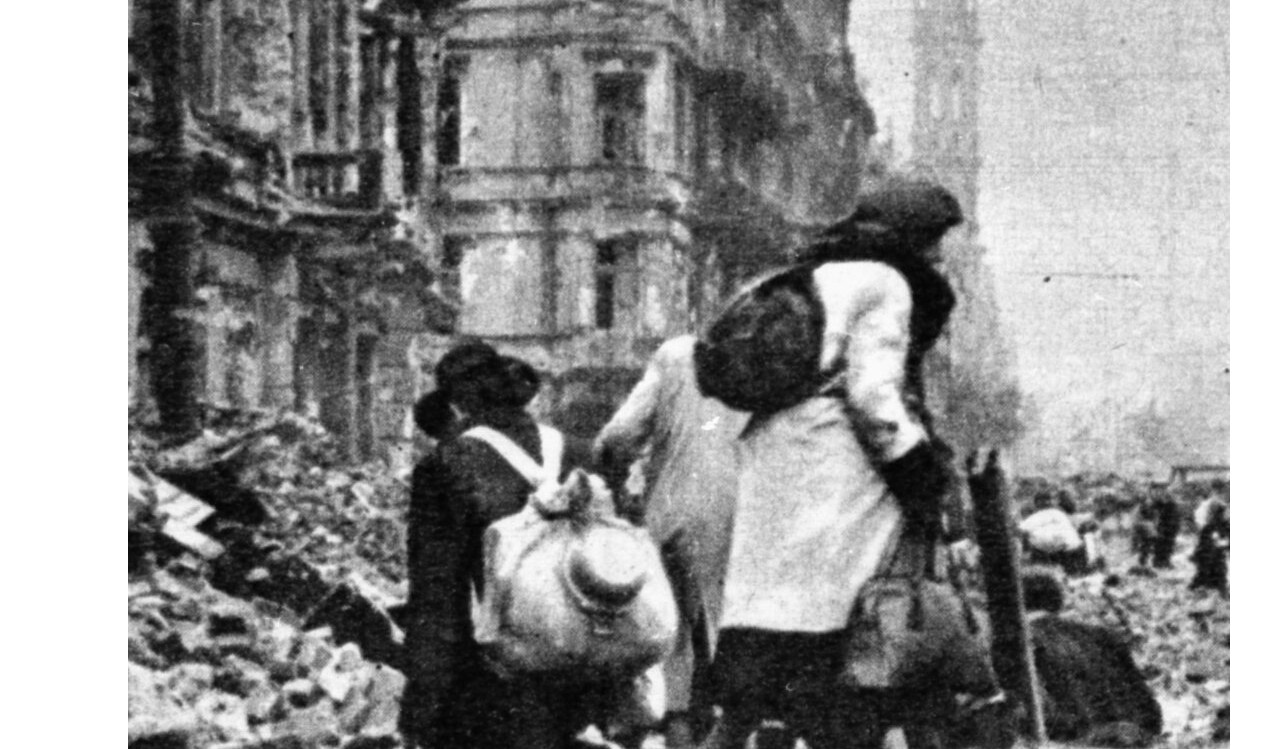
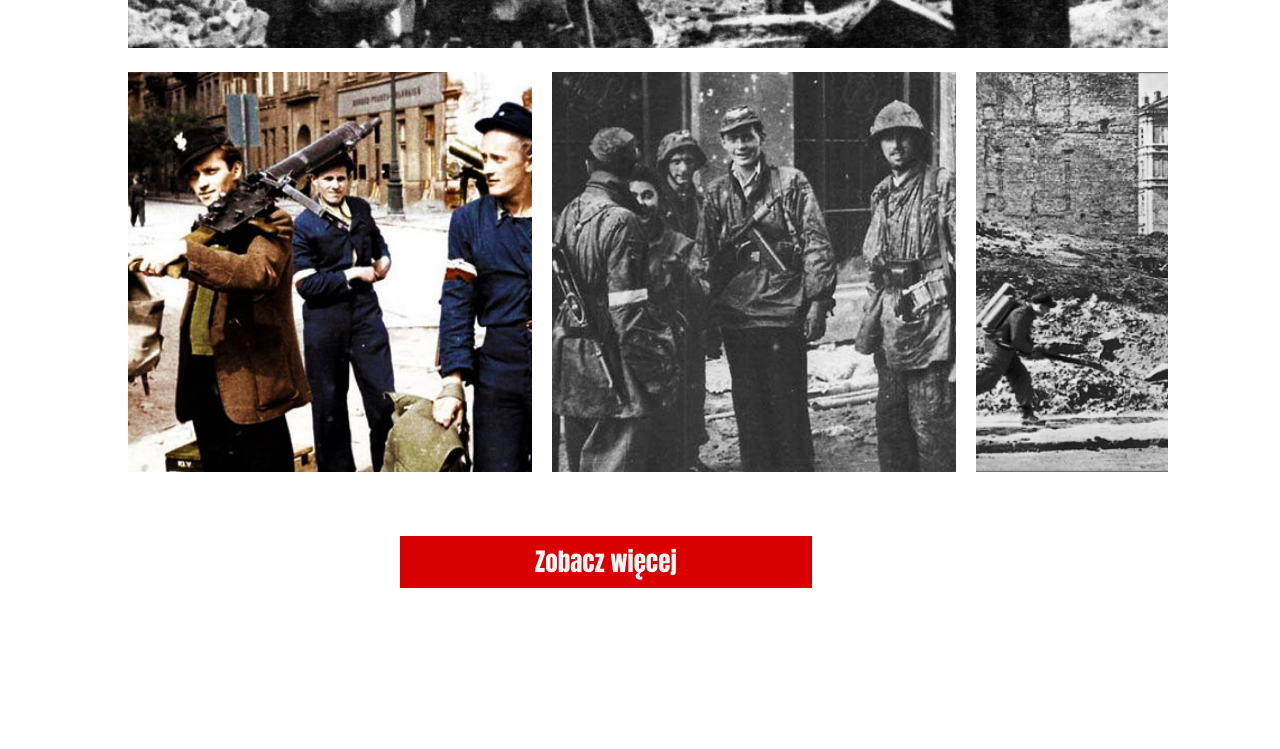
Before and after one commit to Adrian-Wilczek/Warsaw-Uprising, a website: page index.html in a window 1280 px wide. Shown: the part 7091-7840 px from the top of the page. After the commit the page ends 7719 px from the top, so only its background shows below. Drawn offline with Linux system fonts and the light colour scheme.

Commit message:
Add gallery section

```diff
--- a/index.html
+++ b/index.html
@@ -143,7 +143,6 @@
                         <li>wiele ludzi zginęło</li>
                         <li>Hitler kazał zrównać Warszawę z ziemią</li>
                         <li>w efekcie upadku powstania w znacznym stopniu obniżył się potencjał Polskiego Państwa Podziemnego i Delegatury Rządu na Kraj oraz Armii Krajowej, które nie zdołały zapobiec planom politycznym Stalina w stosunku do powojennej Polski.</li>
-
                     </ul>
                 </div>
             </div>
@@ -158,14 +157,13 @@
                 <h2 class="section-header__content">Galeria zdjęć</h2>
             </header>
             <div class="gallery gallery-section__gallery">
-            <img class="gallery__image1" src="images/gallery1.jpg" alt="Żołnierze przemierzający ulice">
-            <img class="gallery__image2" src="images/gallery2.jpg" alt="Rozmowa obrońców Warszawy">
-            <img class="gallery__image3" src="images/gallery3.jpeg" alt="Ruiny miasta">
-            <img class="gallery__image4" src="images/gallery4.jpg" alt="Zdjęcie ludzi z karabinem">
-            <img class="gallery__image5" src="images/gallery5.jpg" alt="Zdjęcie grupowe obrońców">
-            <img class="gallery__image6" src="images/gallery6.png" alt="Żołnierze biegnący ulicą">
-            <div class="button storm-section__button"><a href="#">Zobacz więcej</a></div>
-
+            <div class="gallery__image1"><img class="gallery-img" src="images/gallery1.jpg" alt="Żołnierze przemierzający ulice"></div>
+            <div class="gallery__image2"><img class="gallery-img" src="images/gallery2.jpg" alt="Rozmowa obrońców Warszawy"></div>
+            <div class="gallery__image3"><img class="gallery-img" src="images/gallery3.jpeg" alt="Ruiny miasta"></div>
+            <div class="gallery__image4"><img class="gallery-img" src="images/gallery4.jpg" alt="Zdjęcie ludzi z karabinem"></div>
+            <div class="gallery__image5"><img class="gallery-img" src="images/gallery5.jpg" alt="Zdjęcie grupowe obrońców"></div>
+            <div class="gallery__image6"><img class="gallery-img" src="images/gallery6.png" alt="Żołnierze biegnący ulicą"></div>
+            <div class="button gallery__button button--large"><a href="#">Zobacz więcej</a></div>
             </div>
             <aside class="gallery-section__about-aside"><div class="about-aside__content about-aside__content--decision"><p class="about-aside__paragraph about-aside__paragraph--large">Galeria zdjęć</p></div></aside>
         </section>
--- a/sass/_components.scss
+++ b/sass/_components.scss
@@ -160,6 +160,9 @@
     padding: .6rem;
     font-size: 2.5rem;
     color: $secondary-color;
+    &--large{
+        width: 40rem;
+    }
 
 }
 .ornament{
@@ -276,4 +279,12 @@
     .gallery{
         overflow: hidden;
         width: 100%;
+
     }
+    .gallery-img{
+        width: 100%;
+        height: 100%;
+        max-height: 50vh;
+        object-fit: cover;
+        overflow: hidden;
+    }
--- a/sass/_layout.scss
+++ b/sass/_layout.scss
@@ -177,23 +177,58 @@
     grid-template-rows: min-content 1fr min-content;
     grid-template-columns: 10vw 1fr min-content;
     &__gallery{
-        margin-top: 10vh;
+        margin-top: 15vh;
         grid-column: 2;
         grid-row: 2;
     }
     &__section-header{
         grid-row: 1;
-        grid-column: 1 / 3;
+        grid-column: 1 / -1;
     }
     &__about-aside{
         grid-column: 3;
         grid-row: 2 / -1;
+        align-self: center;
 
     }
-    &__image1
-    {
-        grid-row: 2;
-        grid-column: 2;
-    }
+
 
 }
+.gallery{
+        display: grid;
+        grid-template-rows: repeat(4, min-content);
+        grid-template-columns: repeat(6, 15vw);
+        grid-gap: 2rem;
+        margin-bottom: 5vh;
+        &__image1{
+            grid-column: 1 / 3;
+            grid-row: 1;
+        }
+        &__image2{
+            grid-column: 3 / 6;
+            grid-row: 1;
+        }
+        &__image3{
+            grid-column: 1 / 6;
+            grid-row: 2;
+        }
+        &__image4{
+            grid-column: 1 / 3;
+            grid-row: 3;
+        }
+        &__image5{
+            grid-column: 3 / 5;
+            grid-row: 3;
+        }
+        &__image6{
+            grid-column: 5 / 6;
+            grid-row: 3;
+        }
+        &__button{
+            grid-row: 4;
+            grid-column: 2/ 4;
+            justify-self: center;
+            margin-top: 5vh;
+            transform: translate(5vw);
+        }
+}
```
Also changed, not shown: css/style.css.
